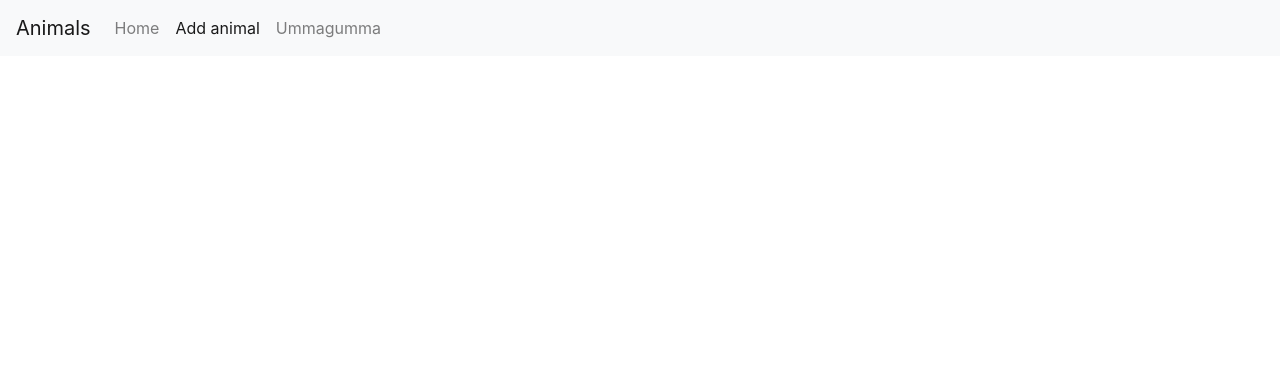
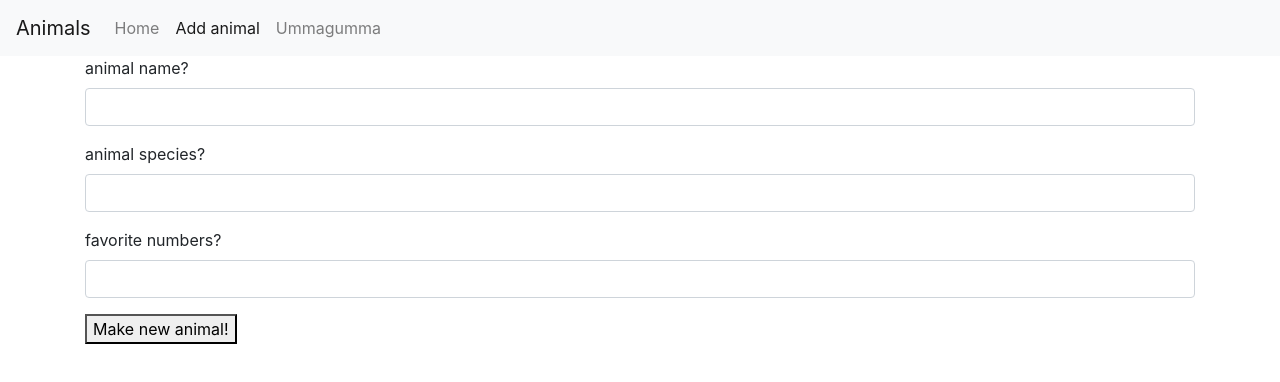
Before and after one commit to ryanpburnett/express-practice, a website: page public/add.html in a window 1280 px wide. Drawn offline with nearby package versions, Linux system fonts and the light colour scheme.

```diff
--- a/public/add.html
+++ b/public/add.html
@@ -28,6 +28,29 @@
           </ul>
         </div>
     </nav>
+
+    <div class="container">
+        <form>
+            <div class="mb-3">
+            <label for="animalName" class="form-label">animal name?</label>
+            <input type="text" class="form-control" id="animalName" aria-describedby="animalNameHelp">
+            </div>
+
+            <div class="mb-3">
+            <label for="species" class="form-label">animal species?</label>
+            <input type="text" class="form-control" id="species" aria-describedby="speciesHelp">
+            </div>
+
+            <div class="mb-3">
+            <label for="numbers" class="form-label">favorite numbers?</label>
+            <input type="text" class="form-control" id="numbers" aria-describedby="numbersHelp">
+            </div>
+
+            <button type="submit" name="submit">Make new animal!</button>
+
+        </form>
+    </div>
+
     <script src="https://cdnjs.cloudflare.com/ajax/libs/jquery/3.6.0/jquery.min.js"></script>
 </body>
 </html>
```
Also changed, not shown: public/index.html (+17 -0 lines).
